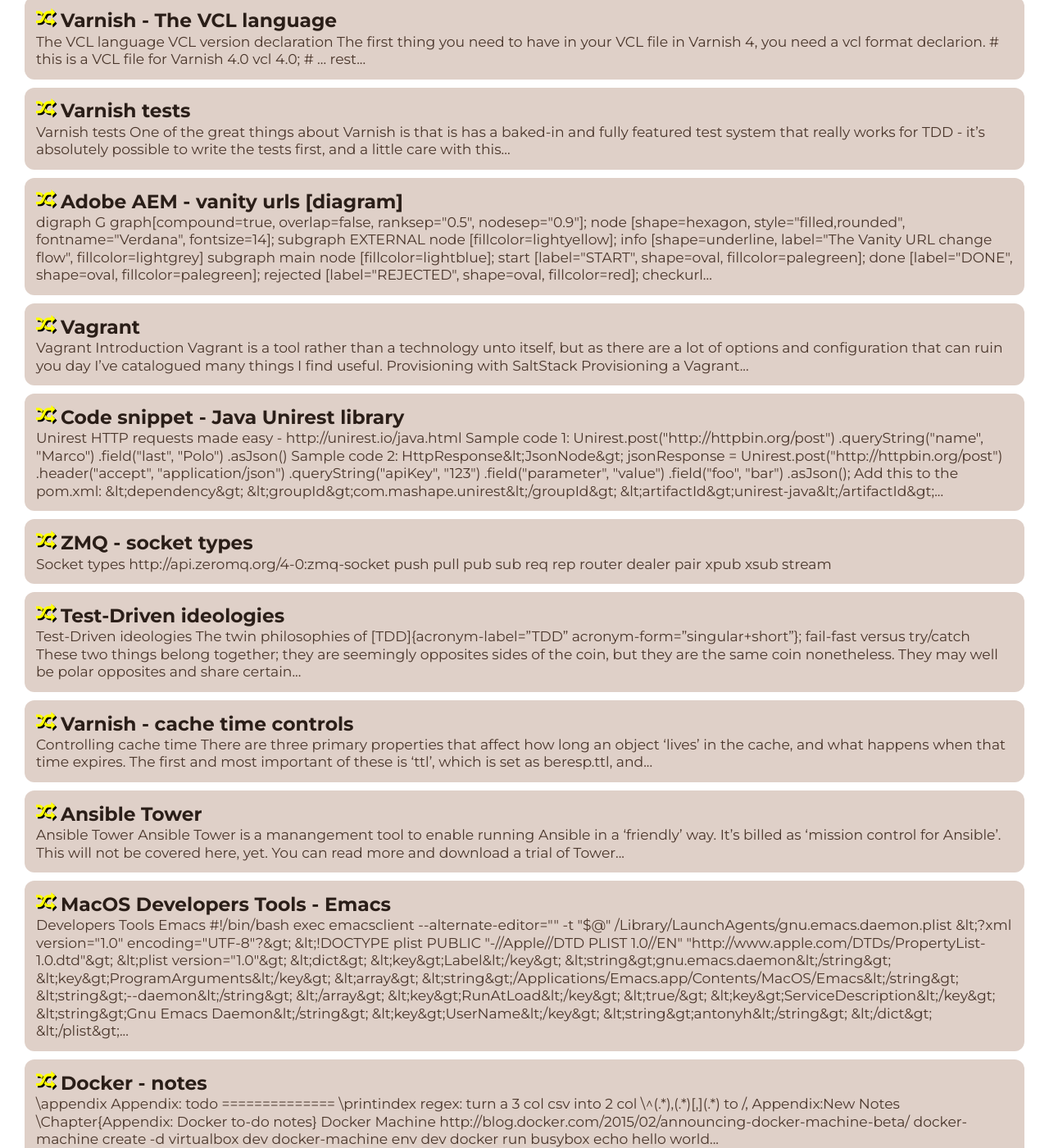
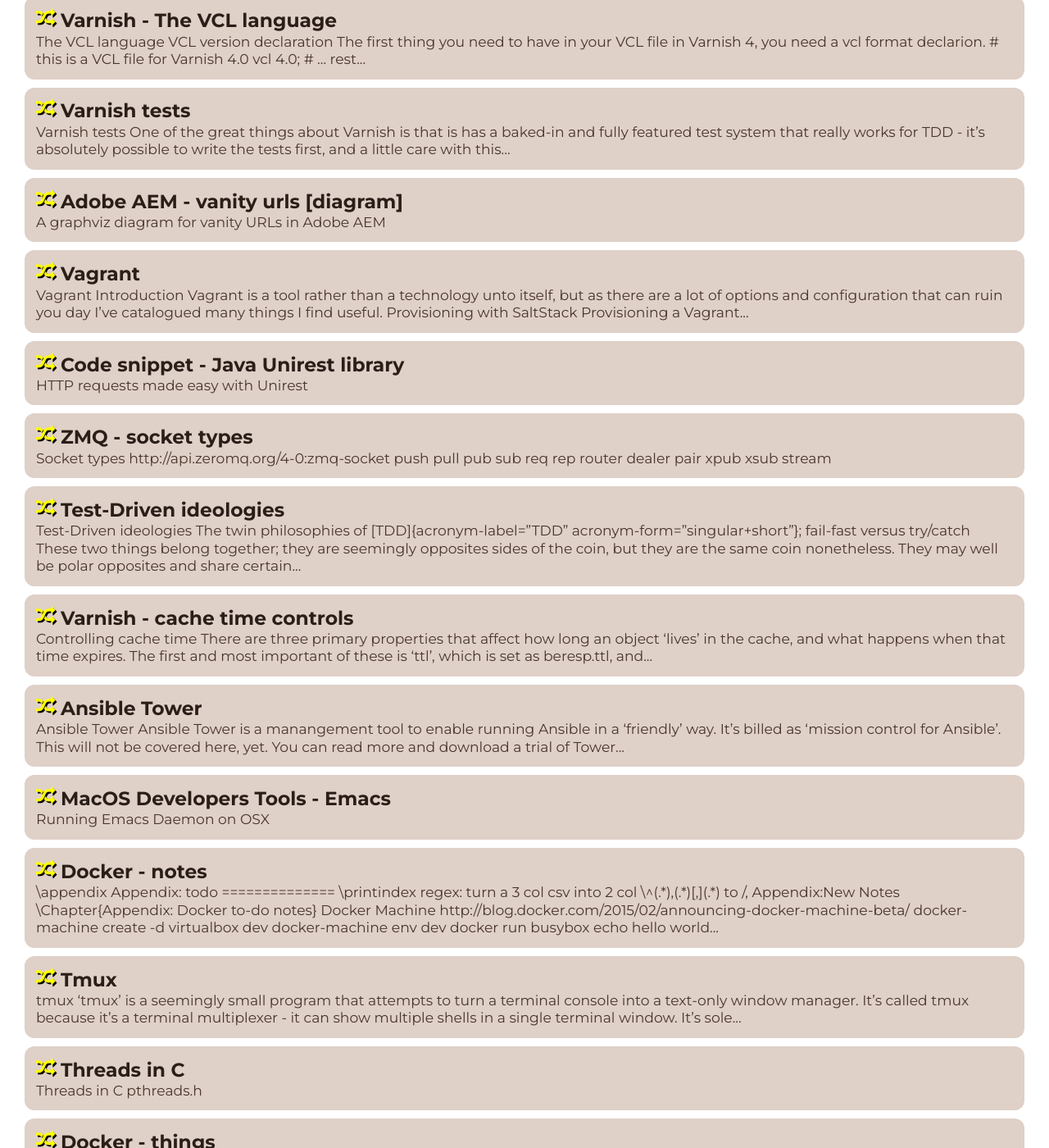
Before and after one commit to antonyh/randonomicon, a Jekyll site: the page built from index.md, in a window 1280 px wide and 1400 px high, scrolled down 3215 px. Shown: the whole window at 82% size. Built offline with Jekyll 4.4.1, drawn with Linux system fonts in a browser that asks for light colours.

Commit message:
Add a description meta value to the template, with fallback to old style

```diff
--- a/_layouts/home.html
+++ b/_layouts/home.html
@@ -23,7 +23,7 @@ layout: default
         <span class="post-link">
           <a class="post-link" href="{{ post.url | relative_url }}">
             <span class="post-icons fa fa-{{ post.icon | default: 'random' }}"></span>
-            {{ post.title | escape }} <div class="post-snippet">{{ post.content | strip_html | escape | truncatewords: 40}}</div>
+            {{ post.title | escape }} <div class="post-snippet">{{ post.description | default: post.content | strip_html | escape | truncatewords: 40}}</div>
           </a>
         </span>
       </li>
--- a/_posts/2018-09-19-tools.markdown
+++ b/_posts/2018-09-19-tools.markdown
@@ -2,6 +2,7 @@
 layout: post
 title: MacOS Developers Tools - Emacs
 date:   2018-09-19 22:25:52 +0100
+description: Running Emacs Daemon on OSX
 categories: mac, emacs
 ---
 Developers Tools
--- a/_posts/2018-09-19-unirest.markdown
+++ b/_posts/2018-09-19-unirest.markdown
@@ -1,6 +1,7 @@
 ---
 layout: post
 title: Code snippet - Java Unirest library
+description: HTTP requests made easy with Unirest
 date:   2018-09-19 22:25:52 +0100
 categories: rest, java
 ---
--- a/_posts/2018-09-19-vanity.markdown
+++ b/_posts/2018-09-19-vanity.markdown
@@ -1,6 +1,7 @@
 ---
 layout: post
 title: Adobe AEM - vanity urls [diagram]
+description: A graphviz diagram for vanity URLs in Adobe AEM
 date:   2018-09-19 22:25:52 +0100
 categories: dot, revise
 ---
```
Also changed, not shown: 1 other file.
